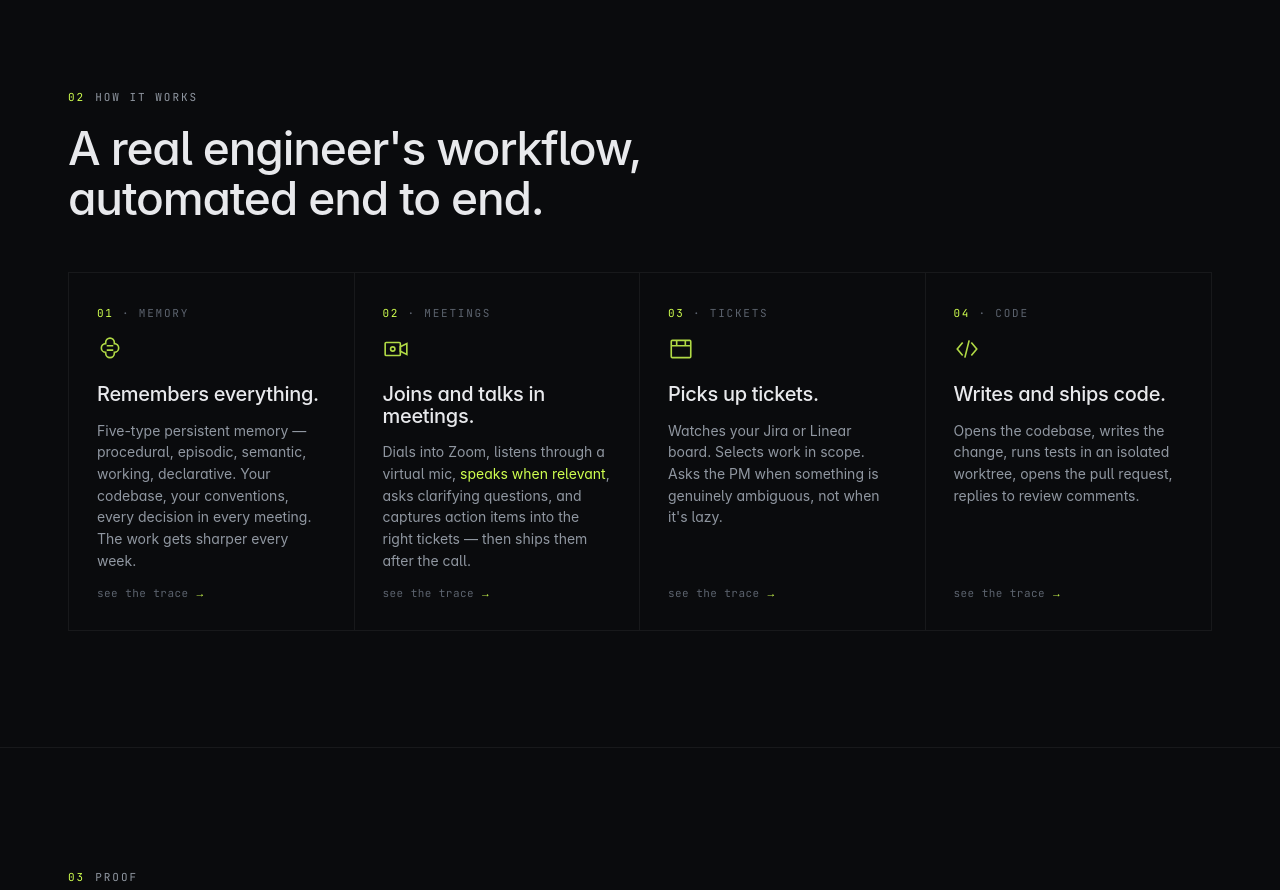
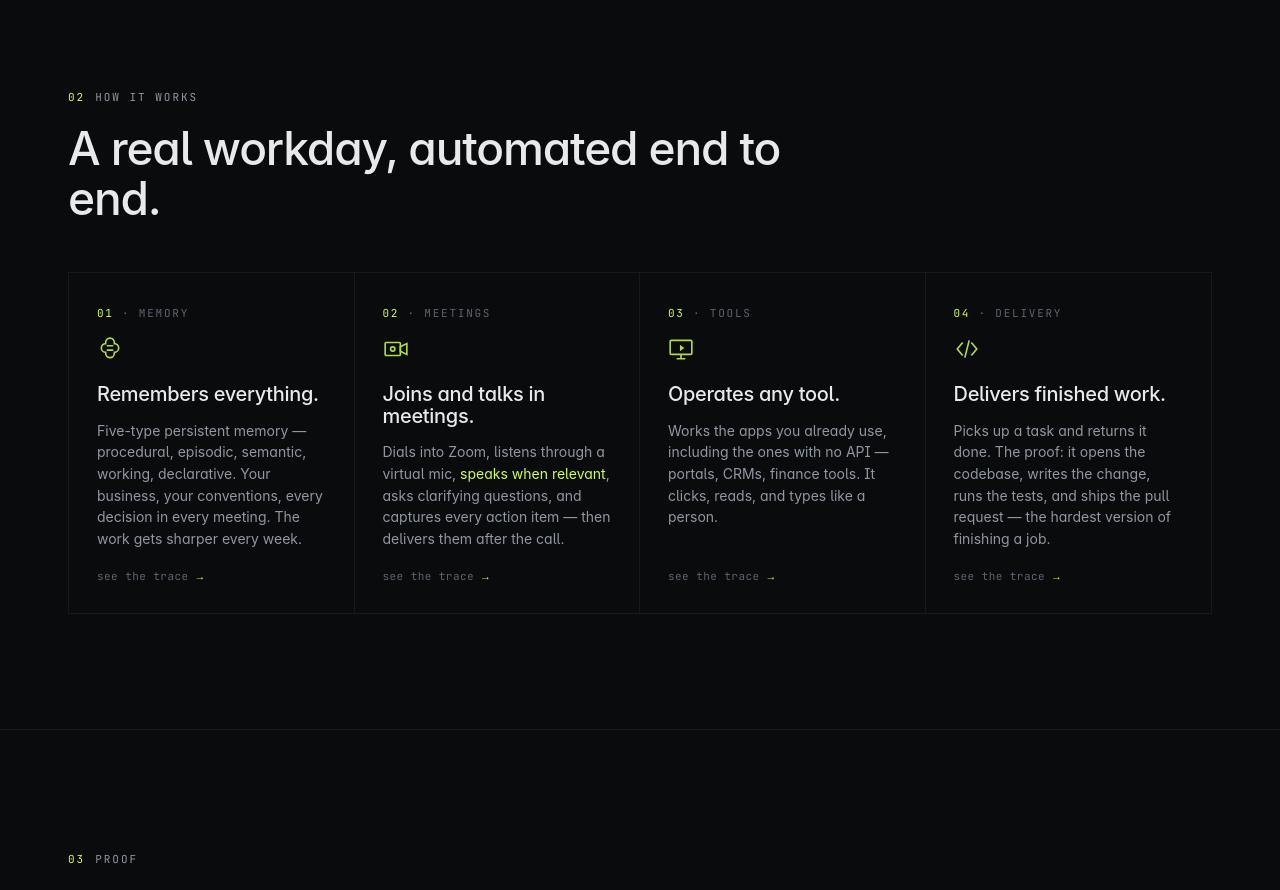
Before and after one commit to AlientAI/landing-page, a Next.js app: page / in a window 1280 px wide. Shown: the part 3400-4290 px from the top of the page. Built offline with nearby package versions, Linux system fonts and the light colour scheme; a web font is replaced by a local one.

Commit message:
feat(how-it-works): tickets→operates-any-tool, code→delivers-finished-work

```diff
--- a/components/HowItWorks.tsx
+++ b/components/HowItWorks.tsx
@@ -22,7 +22,7 @@ const cards: Card[] = [
     body: (
       <>
         Five-type persistent memory — procedural, episodic, semantic, working, declarative. Your
-        codebase, your conventions, every decision in every meeting. The work gets sharper every week.
+        business, your conventions, every decision in every meeting. The work gets sharper every week.
       </>
     ),
   },
@@ -41,41 +41,41 @@ const cards: Card[] = [
       <>
         Dials into Zoom, listens through a virtual mic,{' '}
         <em style={{ color: 'var(--accent)', fontStyle: 'normal' }}>speaks when relevant</em>, asks
-        clarifying questions, and captures action items into the right tickets — then ships them after
-        the call.
+        clarifying questions, and captures every action item — then delivers them after the call.
       </>
     ),
   },
   {
-    step: 'Tickets',
+    step: 'Tools',
     num: '03',
     icon: (
       <svg width={26} height={26} viewBox="0 0 24 24" fill="none" stroke="currentColor" strokeWidth={1.5}>
-        <rect x={3} y={4} width={18} height={16} rx={1} />
-        <path d="M3 9h18M8 4v5M16 4v5" />
+        <rect x={2} y={4} width={20} height={13} rx={1} />
+        <path d="M8 21h8M12 17v4" />
+        <path d="M11 8l4 3-4 3v-6z" fill="currentColor" stroke="none" />
       </svg>
     ),
-    title: 'Picks up tickets.',
+    title: 'Operates any tool.',
     body: (
       <>
-        Watches your Jira or Linear board. Selects work in scope. Asks the PM when something is
-        genuinely ambiguous, not when it&apos;s lazy.
+        Works the apps you already use, including the ones with no API — portals, CRMs, finance
+        tools. It clicks, reads, and types like a person.
       </>
     ),
   },
   {
-    step: 'Code',
+    step: 'Delivery',
     num: '04',
     icon: (
       <svg width={26} height={26} viewBox="0 0 24 24" fill="none" stroke="currentColor" strokeWidth={1.5}>
         <path d="M8 6l-5 6 5 6M16 6l5 6-5 6M14 4l-4 16" />
       </svg>
     ),
-    title: 'Writes and ships code.',
+    title: 'Delivers finished work.',
     body: (
       <>
-        Opens the codebase, writes the change, runs tests in an isolated worktree, opens the pull
-        request, replies to review comments.
+        Picks up a task and returns it done. The proof: it opens the codebase, writes the change,
+        runs the tests, and ships the pull request — the hardest version of finishing a job.
       </>
     ),
   },
@@ -89,7 +89,7 @@ export default function HowItWorks() {
           <span className="num">02</span> How it works
         </div>
         <h2 className="h1" style={{ maxWidth: '24ch' }}>
-          A real engineer&apos;s workflow, automated end to end.
+          A real workday, automated end to end.
         </h2>
         <div className="hiw" style={{ marginTop: 48 }}>
           {cards.map((card) => (
```
